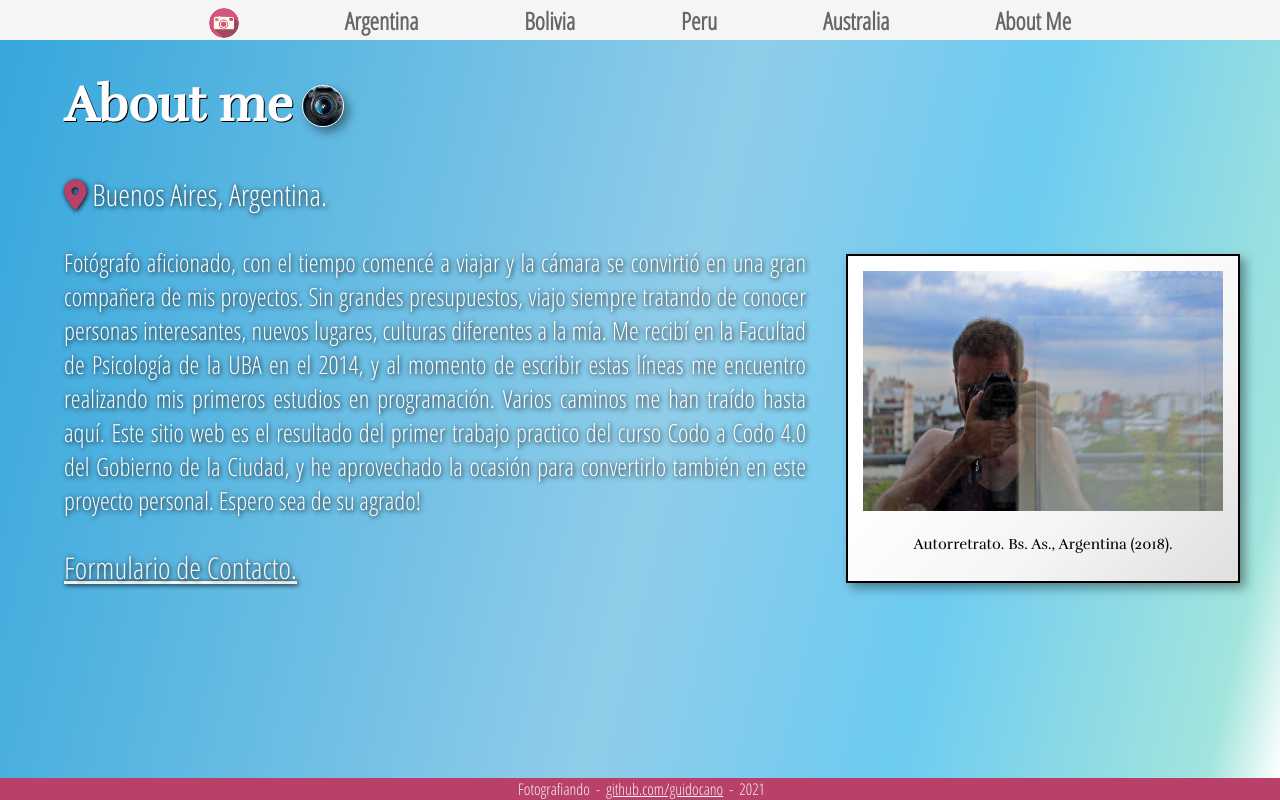
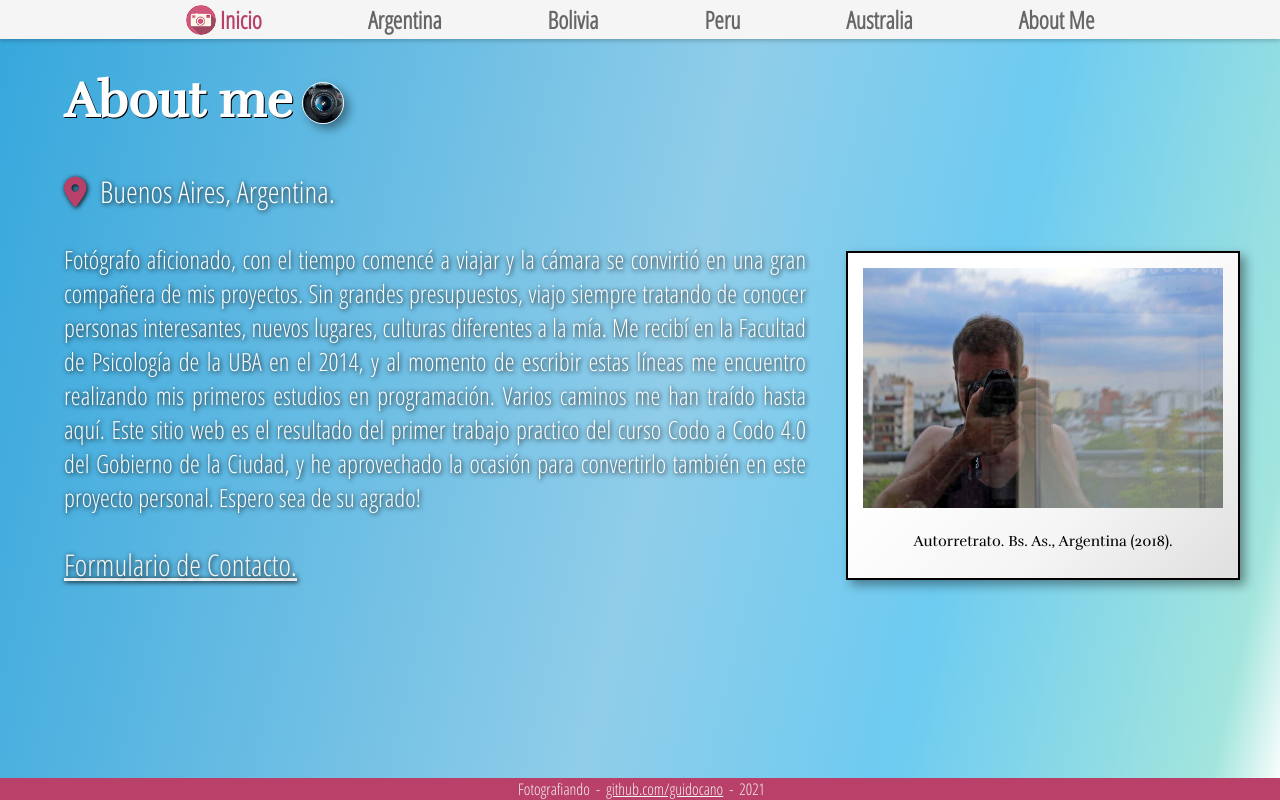
Before and after one commit to guidocano/Fotografiando, a plain HTML site: page about_me.html in a window 1280 px wide. Drawn offline with Linux system fonts and the light colour scheme.

Commit message:
Add files via upload

```diff
--- a/about_me.html
+++ b/about_me.html
@@ -1,5 +1,6 @@
 <!DOCTYPE html>
 <html lang="es">
+
 <head>
 
     <link rel="stylesheet" href="stylesme.css">
@@ -23,32 +24,47 @@
 <body>
 
     <div class="contenedor" id="columnasyfilas">
+
+        <header>
             <div class="navbar">
-        <a href="index.html" class="navtext"><img src="camera.png" id="logocamera" alt="logo camara"></a>
+                <a href="index.html" class="navtext" id="home" style="color:rgb(185, 65, 105);">
+                    <img src="camera.png" id="logocamera" alt="logo camara"><span> Inicio</span> </a>
                 <a href="argentina.html" class="navtext">Argentina</a>
                 <a href="bolivia.html" class="navtext">Bolivia</a>
                 <a href="peru.html" class="navtext">Peru</a>
                 <a href="australia.html" class="navtext">Australia</a>
-        <a href="about_me.html" class="navtext">About Me</a>
+                <a href="about_me.html" class="navtext">About <span>Me</span></a>
             </div>
+        </header>
 
-    <div class="cuerpo">
+
+
             <div id="overtext">
                 <h1>About me<img id="bandera" src="imagenes/me/flag4.png" alt="logo camara de fotos"></h1>
                 <div id="textocuerpo">
                     <div>
-                <p><i class="fas fa-map-marker-alt"></i> Buenos Aires, Argentina.</p>
+                        <p><i class="fas fa-map-marker-alt"></i> &nbsp;Buenos Aires, Argentina.</p>
                         <p id="p2">
-            Fotógrafo aficionado, con el tiempo comencé a viajar y la cámara se convirtió en una gran compañera de mis proyectos.
-            Sin grandes presupuestos, viajo siempre tratando de conocer personas interesantes, nuevos lugares, culturas diferentes a la mía.
-                Me recibí en la Facultad de Psicología de la UBA en el 2014, y al momento de escribir estas líneas me encuentro realizando mis primeros estudios en programación.
+                            Fotógrafo aficionado, con el tiempo comencé a viajar y la cámara se convirtió en una gran
+                            compañera de mis proyectos.
+                            Sin grandes presupuestos, viajo siempre tratando de conocer personas interesantes, nuevos
+                            lugares, culturas diferentes a la mía.
+                            Me recibí en la Facultad de Psicología de la UBA en el 2014, y al momento de escribir estas
+                            líneas me encuentro realizando mis primeros estudios en programación.
                             Varios caminos me han traído hasta aquí.
-                Este sitio web es el resultado del primer trabajo practico del curso Codo a Codo 4.0 del Gobierno de la Ciudad, y he aprovechado la ocasión para convertirlo también en este proyecto personal.
+                            Este sitio web es el resultado del primer trabajo practico del curso Codo a Codo 4.0 del
+                            Gobierno de la Ciudad, y he aprovechado la ocasión para convertirlo también en este proyecto
+                            personal.
                             Espero sea de su agrado!</p>
-<a href="formulario.html" target="_blank" class="wlink"><p id="p3">Formulario de Contacto. </p></a>
+                        <a href="formulario.html" target="_blank" class="wlink">
+                            <p id="p3">Formulario de Contacto. </p>
+                        </a>
                     </div>
                     <div id="contenedor">
-    <div class="item"><a href="imagenes/me/IMG_0719.jpg" target="_blank"><img src="imagenes/me/thumbnails/IMG_0719.jpg" alt="autoretrato"></a><div class="texto_imagenes"> Autorretrato. Bs. As., Argentina (2018).</div></div>
+                        <div class="item"><a href="imagenes/me/IMG_0719.jpg" target="_blank"><img
+                                    src="imagenes/me/thumbnails/IMG_0719.jpg" alt="autoretrato"></a>
+                            <div class="texto_imagenes"> Autorretrato. Bs. As., Argentina (2018).</div>
+                        </div>
                     </div>
 
                 </div>
@@ -62,19 +78,16 @@ Espero sea de su agrado!</p>
 
 
 
-
-
-</div>
-
-
-
+        <footer>
             <div class="footer"> <span class="footer_text">Fotografiando</span>
                 <span class="footer_text">-</span>
-    <span class="footer_text"><a class="wlink" href="https://github.com/guidocano" target="_blank">github.com/guidocano</a> </span><span class="footer_text">-</span>
+                <span class="footer_text"><a class="wlink" href="https://github.com/guidocano">github.com/guidocano</a>
+                </span><span class="footer_text">-</span>
                 <span class="footer_text">2021</span>
 
             </div>
-
+        </footer>
 
 </body>
+
 </html>
--- a/styles.css
+++ b/styles.css
@@ -6,7 +6,6 @@ body {
 
 /* NAVBAR */
 
-
 .navbar a{
   transition: all 0.4s ease;
   font-weight: 600;
@@ -14,25 +13,34 @@ body {
 .navbar a:hover{
   color: rgb(185, 65, 105);
   font-weight: 600;
-  text-shadow: 50 20px 50px rgb(185, 65, 105);
+  text-shadow: 2px 2px 40px rgba(185, 65, 105, 0.3);
+
 
 }
 .navbar {
   background-color: whitesmoke;
   text-align: center;
   padding: 5px;
-
+  box-shadow: 0 2px 4px 0 rgba(0,0,0,.2);
 }
 #logocamera {
   width: 30px;
-  vertical-align: middle;
+  vertical-align: sub;
   padding-right: 0%;
   border-radius: 50%;
-  transition: all 0.4s ease;
+  /* transition: all 0.4s ease; */
 }
 
-#logocamera:hover{
-  box-shadow: 0 5px 15px rgba(182, 92, 178, 0.4);
+/* #logocamera:hover{
+  box-shadow: 2px 2px 40px rgba(185, 65, 105, 0.6);
+} */
+
+#home:hover{
+  text-shadow: 2px 2px 40px rgba(185, 65, 105, 0.6);
+}
+
+.navbar span{
+  display:none;
 }
 
 .navtext {
@@ -177,6 +185,7 @@ a.wlink:visited {
 }
 
 @media screen and (min-width: 480px) {
+
   h1 {
     font-size: 40px;
   }
@@ -188,6 +197,9 @@ a.wlink:visited {
 
 @media screen and (min-width: 760px) {
 
+  .navbar span{
+    display:inline;
+  }
 
   #bandera {
     object-fit: cover;
@@ -249,6 +261,7 @@ a.wlink:visited {
   .footer {
     font-size: medium;
   }
+
 }
 
 @media screen and (min-width: 1024px) {
--- a/stylesfotos.css
+++ b/stylesfotos.css
@@ -7,7 +7,6 @@ body {
 
 /* NAVBAR */
 
-
 .navbar a{
   transition: all 0.4s ease;
   font-weight: 600;
@@ -15,25 +14,34 @@ body {
 .navbar a:hover{
   color: rgb(185, 65, 105);
   font-weight: 600;
-  text-shadow: 50 20px 50px rgb(185, 65, 105);
+  text-shadow: 2px 2px 40px rgba(185, 65, 105, 0.3);
+
 
 }
 .navbar {
   background-color: whitesmoke;
   text-align: center;
   padding: 5px;
-
+  box-shadow: 0 2px 4px 0 rgba(0,0,0,.2);
 }
 #logocamera {
   width: 30px;
-  vertical-align: middle;
+  vertical-align: sub;
   padding-right: 0%;
   border-radius: 50%;
-  transition: all 0.4s ease;
+  /* transition: all 0.4s ease; */
 }
 
-#logocamera:hover{
-  box-shadow: 0 5px 15px rgba(182, 92, 178, 0.4);
+/* #logocamera:hover{
+  box-shadow: 2px 2px 40px rgba(185, 65, 105, 0.6);
+} */
+
+#home:hover{
+  text-shadow: 2px 2px 40px rgba(185, 65, 105, 0.6);
+}
+
+.navbar span{
+  display:none;
 }
 
 .navtext {
@@ -47,20 +55,12 @@ body {
 
 /* END NAVBAR */
 
-
-.contenedor {
-  display: grid;
-  max-width: 100vw;
-  min-height: 100vh;
-  row-gap: 0px;
-  overflow: hidden;
-  border: none;
+header{
+  position:fixed;
+  width:100%;
+  top: 0;
 }
 
-#columnasyfilas {
-  grid-template-rows: 40px auto 25px;
-  grid-template-columns: 100vw;
-}
 h1 {
   font-family: "Rufina", serif;
 }
@@ -93,7 +93,8 @@ h1 {
     }
 }
 
-.cuerpo {
+body {
+  margin-top: 70px;
   background-color: #36a7dc;
   background-image: linear-gradient(
     112deg,
@@ -197,10 +198,11 @@ h1 {
 }
 
 @media screen and (min-width: 760px) {
-  #columnasyfilas {
-    grid-template-rows: 40px auto 22px;
-    grid-template-columns: 100vw;
+
+  .navbar span{
+    display:inline;
   }
+
   .navbar {
     padding: 3px;
   }
@@ -239,7 +241,7 @@ h1 {
   h1 {
     font-size: 50px;
   }
-  .cuerpo {
+ body {
     background-color: #36a7dc;
     background-image: linear-gradient(
       103deg,
@@ -252,7 +254,7 @@ h1 {
   }
   #textocuerpo {
     font-size: 30px;
-  }
+}
 
   #p2 {
     font-size: 25px;
@@ -266,4 +268,5 @@ h1 {
   #textocuerpo {
     font-size: 30px;
   }
+
 }
--- a/stylesme.css
+++ b/stylesme.css
@@ -7,7 +7,6 @@ body {
 
 /* NAVBAR */
 
-
 .navbar a{
   transition: all 0.4s ease;
   font-weight: 600;
@@ -15,27 +14,32 @@ body {
 .navbar a:hover{
   color: rgb(185, 65, 105);
   font-weight: 600;
-  text-shadow: 50 20px 50px rgb(185, 65, 105);
-
+  text-shadow: 2px 2px 40px rgba(185, 65, 105, 0.3);
 }
 .navbar {
   background-color: whitesmoke;
   text-align: center;
   padding: 5px;
-
+  box-shadow: 0 2px 4px 0 rgba(0,0,0,.2);
 }
 #logocamera {
   width: 30px;
-  vertical-align: middle;
+  vertical-align: sub;
   padding-right: 0%;
   border-radius: 50%;
-  transition: all 0.4s ease;
+  /* transition: all 0.4s ease; */
 }
 
-#logocamera:hover{
-  box-shadow: 0 5px 15px rgba(182, 92, 178, 0.4);
+/* #logocamera:hover{
+  box-shadow: 2px 2px 40px rgba(185, 65, 105, 0.6);
+} */
+
+#home:hover{
+  text-shadow: 2px 2px 40px rgba(185, 65, 105, 0.6);
 }
-
+.navbar span{
+  display:none;
+}
 .navtext {
   color: #666;
   padding: 2%;
@@ -47,35 +51,10 @@ body {
 
 /* END NAVBAR */
 
-
-
-
-.contenedor {
-  display: grid;
-  max-width: 100vw;
-  min-height: 100vh;
-  row-gap: 0px;
-  overflow: hidden;
-  border: none;
-}
-
-#columnasyfilas {
-  grid-template-rows: 40px auto 25px;
-  grid-template-columns: 100vw;
-}
-
-.contenedor_f {
-  display: grid;
-  max-width: 100vw;
-  min-height: 100vh;
-  row-gap: 0px;
-  overflow: hidden;
-  border: none;
-}
-
-#columnasyfilas_f {
-  grid-template-rows: auto 25px;
-  grid-template-columns: 100vw;
+header{
+  position:fixed;
+  width:100%;
+  top: 0;
 }
 
 h1 {
@@ -110,8 +89,7 @@ h1 {
       }
   }
 
-.cuerpo {
-  background-color: #36a7dc;
+html{
   background-image: linear-gradient(
     112deg,
     #36a7dc 0%,
@@ -120,6 +98,11 @@ h1 {
     #a3e5dd 95%,
     #ffffff 100%
   );
+  height: 100vh;
+}
+
+body {
+  margin-top: 70px;
 }
 
 #textocuerpo {
@@ -177,22 +160,18 @@ h1 {
   text-shadow: 1px 1px 0px black;
 }
 
-#mapa {
-  width: 100%;
-  height: 237px;
-}
-
 .fas {
   color: rgb(185, 65, 105);
 }
 
-.footer {
+footer {
   background-color: rgb(185, 65, 105);
   color: whitesmoke;
   text-align: center;
   font-family: "Open Sans Condensed", sans-serif;
   font-size: medium;
   vertical-align: middle;
+  bottom: 0;
 }
 
 a.wlink:link {
@@ -201,10 +180,6 @@ a.wlink:link {
 
 a.wlink:visited {
   color: whitesmoke;
-}
-
-.mb-3{
-  max-width: 90vw;
 }
 
 @media screen and (min-width: 480px) {
@@ -217,9 +192,8 @@ a.wlink:visited {
 }
 
 @media screen and (min-width: 760px) {
-  #columnasyfilas {
-    grid-template-rows: 40px auto 22px;
-    grid-template-columns: 100vw;
+  .navbar span{
+    display:inline;
   }
   .navbar {
     padding: 3px;
@@ -259,8 +233,8 @@ a.wlink:visited {
   h1 {
     font-size: 50px;
   }
-  .cuerpo {
-    background-color: #36a7dc;
+
+ html {
     background-image: linear-gradient(
       103deg,
       #36a7dc 0%,
@@ -269,7 +243,9 @@ a.wlink:visited {
       #a3e5dd 95%,
       #ffffff 100%
     );
+    height: 100vh;
   }
+
   #textocuerpo {
     font-size: 30px;
   }
@@ -277,7 +253,7 @@ a.wlink:visited {
   #p2 {
     font-size: 25px;
   }
-  .footer {
+  footer {
     font-size: medium;
   }
 
@@ -294,8 +270,15 @@ a.wlink:visited {
   .item {
     margin-left: 40px;
     margin-right: 20px;
- margin-top: 110px;
- margin-bottom: auto;
+    margin-top: 110px;
+    margin-bottom: auto;
     max-height: 280px;
   }
+
+  footer{
+    position: absolute;
+    bottom: 0;
+    width: 100%;
+  }
+
 }
```
Also changed, not shown: argentina.html (+6 -2 lines), australia.html (+7 -2 lines), bolivia.html (+7 -2 lines), index.html (+7 -2 lines), peru.html (+7 -2 lines). Lines whose indentation alone changed are shown as unchanged.
